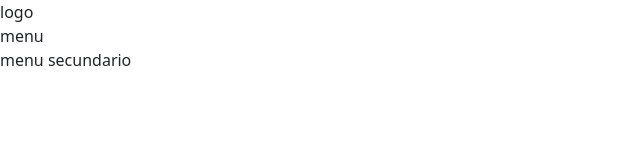
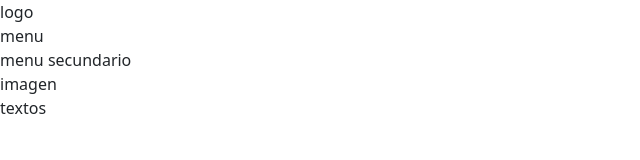
Before and after one commit to adrianmdp/css-pull-requests, a plain HTML site: page index.html in a window 1280 px wide. Shown: the whole page, without its empty margins (0-640 px from the left). Drawn offline with Linux system fonts and the light colour scheme.

Commit message:
Banner in progress

```diff
--- a/index.html
+++ b/index.html
@@ -16,7 +16,12 @@
 		</nav>
 
 		<main>
-			<section id="banner"></section>
+			<section id="banner">
+
+            <div>imagen</div>
+            <div>textos</div>
+
+         </section>
 
 			<section id="info"></section>
 		</main>
```
